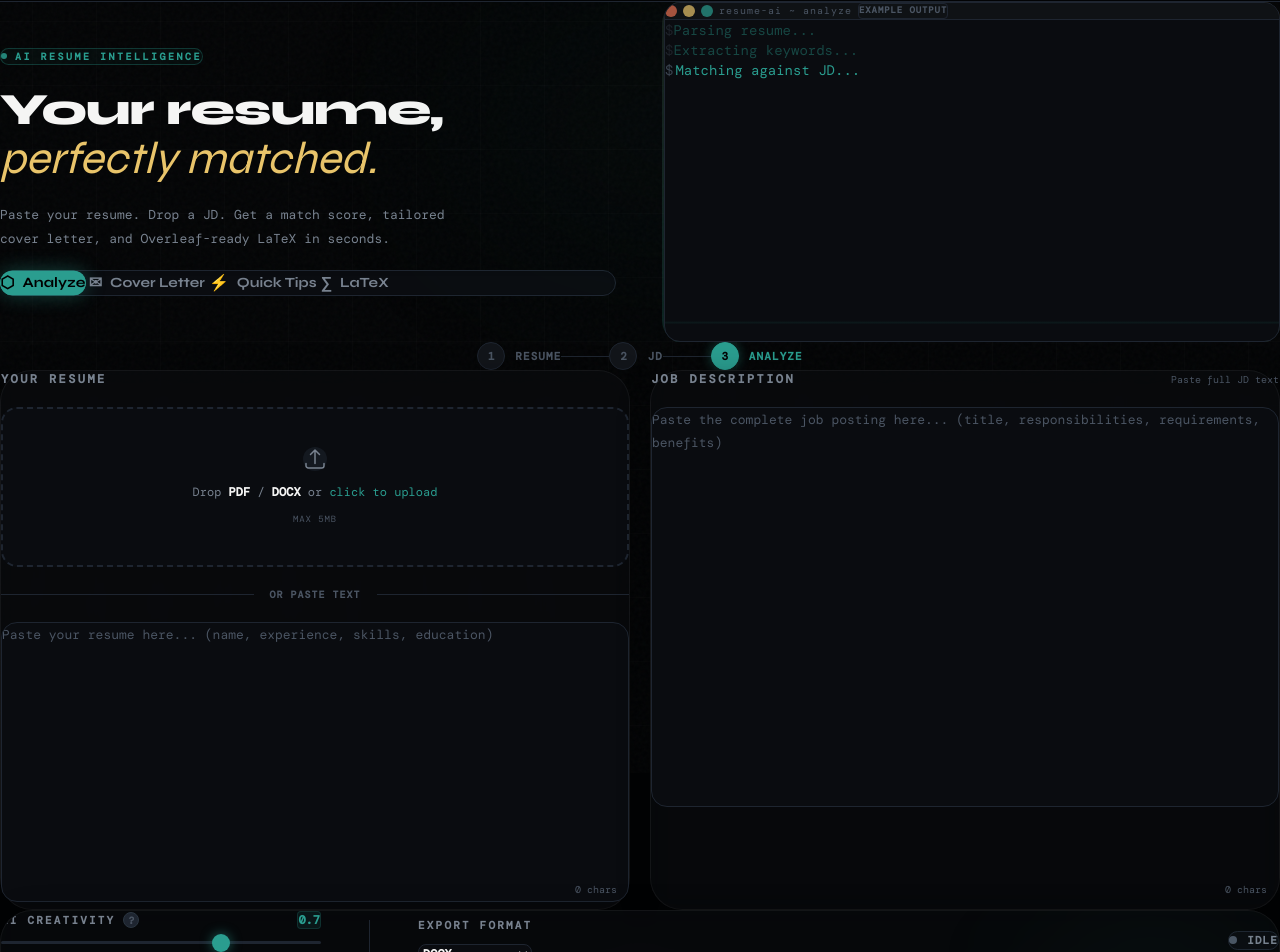
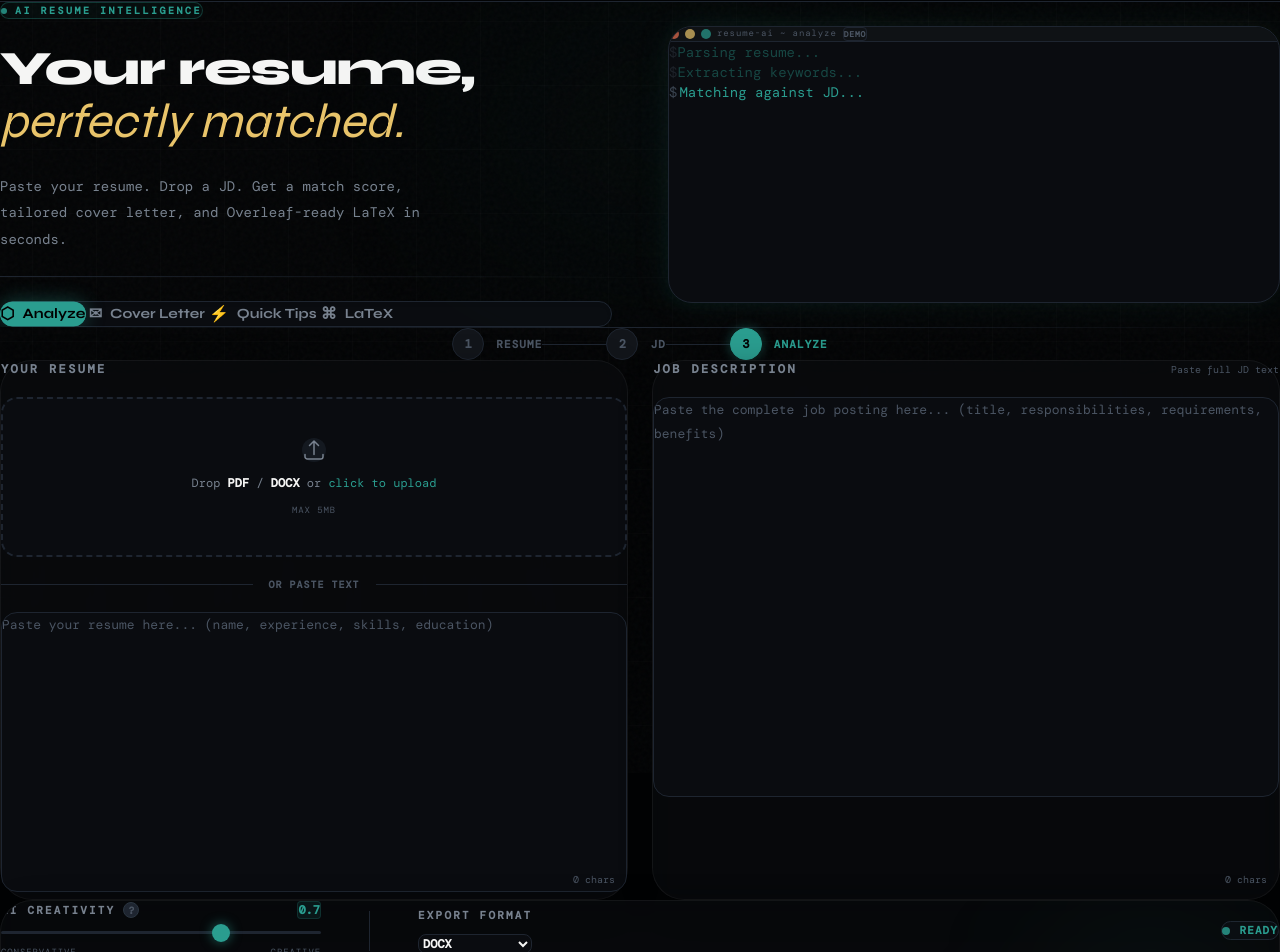
Before and after one commit to maybemnv/Cover-Letter-and-Tailored-Resume-Generator, a Next.js app: page / in a window 1280 px wide. Shown: the part 27-979 px from the top of the page. Built offline with nearby package versions, Linux system fonts and the light colour scheme; a web font is replaced by a local one.

Commit message:
Fixing visual cues

```diff
--- a/src/app/page.tsx
+++ b/src/app/page.tsx
@@ -14,7 +14,7 @@ import OutputPanel from "@/components/OutputPanel";
 import StepIndicator from "@/components/StepIndicator";
 
 export default function Home() {
-  const { mode, setBaseLatexTemplate } = useAppStore();
+  const { mode, setBaseLatexTemplate, status } = useAppStore();
   const [validationError, setValidationError] = useState(false);
 
   useEffect(() => {
@@ -48,42 +48,58 @@ export default function Home() {
       <div className="relative min-h-screen flex flex-col">
         <Navbar />
 
+        {/* Hero Section */}
+        <Hero />
+
+        {/* Divider between hero and form */}
+        <div className="relative z-10 w-full px-3 sm:px-6 lg:px-12 xl:px-16">
+          <div className="h-px w-full bg-gradient-to-r from-transparent via-[#1e2530] to-transparent mb-8" />
+        </div>
+
+        {/* Form Section */}
         <main className="relative z-10 w-full px-3 sm:px-6 lg:px-12 xl:px-16 pb-24 flex-1">
-          <Hero />
-
           <motion.div
             initial={{ opacity: 0, y: 40 }}
             animate={{ opacity: 1, y: 0 }}
             transition={{ duration: 0.8, delay: 0.1, ease: [0.16, 1, 0.3, 1] }}
-            className="space-y-5 mt-2"
+            className="space-y-6"
           >
+            {/* Step Indicator - Full width at top of form section */}
             <StepIndicator mode={mode} />
 
-            <div className={`grid gap-5 ${showResume && showJD ? "lg:grid-cols-2" : "grid-cols-1"}`}>
+            {/* Input Cards */}
+            <div className={`grid gap-6 ${showResume && showJD ? "lg:grid-cols-2" : "grid-cols-1"}`}>
               {showResume && (
-                <div className="glass-panel p-5 sm:p-6 rounded-[2rem]">
+                <div className="glass-panel p-6 sm:p-8 rounded-[2rem]">
                   <ResumeCard hasError={validationError} />
                 </div>
               )}
               {showJD && (
-                <div className={`glass-panel p-5 sm:p-6 rounded-[2rem] ${validationError ? "ring-1 ring-[#e76f51]/30" : ""}`}>
+                <div className={`glass-panel p-6 sm:p-8 rounded-[2rem] ${validationError ? "ring-1 ring-[#e76f51]/30" : ""}`}>
                   <JDCard hasError={validationError} />
                 </div>
               )}
               {mode === "latex" && (
-                <div className={`glass-panel p-5 sm:p-6 rounded-[2rem] ${validationError ? "ring-1 ring-[#e76f51]/30" : ""}`}>
+                <div className={`glass-panel p-6 sm:p-8 rounded-[2rem] ${validationError ? "ring-1 ring-[#e76f51]/30" : ""}`}>
                   <JDCard hasError={validationError} />
                 </div>
               )}
             </div>
 
-            <div className="glass-panel p-5 sm:p-6 rounded-[2rem] space-y-5 relative overflow-hidden">
+            {/* Action Section with Settings and Button */}
+            <div className="glass-panel p-6 sm:p-8 rounded-[2rem] space-y-6 relative overflow-hidden">
               <div className="absolute top-0 right-0 w-64 h-64 bg-[#2a9d8f]/5 blur-3xl rounded-full pointer-events-none" />
+
+              {/* Settings Row */}
               <SettingsRow />
+
               <div className="h-px w-full bg-gradient-to-r from-transparent via-[#1e2530] to-transparent" />
+
+              {/* Action Button */}
               <ActionBar onValidationError={() => setValidationError(true)} />
             </div>
 
+            {/* Output Panel */}
             <OutputPanel />
           </motion.div>
         </main>
--- a/src/components/ActionBar.tsx
+++ b/src/components/ActionBar.tsx
@@ -136,9 +136,11 @@ export default function ActionBar({ onValidationError }: ActionBarProps) {
         </button>
       </div>
 
-      <p className="mt-3 text-center font-mono text-[10px] text-[#4b5563]">
-        Press <kbd className="px-1.5 py-0.5 rounded bg-[#12151a] border border-[#1e2530] text-[#78828f]">Ctrl</kbd> + <kbd className="px-1.5 py-0.5 rounded bg-[#12151a] border border-[#1e2530] text-[#78828f]">Enter</kbd> to run
-      </p>
+      <div className="mt-3 flex items-center justify-center gap-2">
+        <span className="font-mono text-[10px] text-[#4b5563]">
+          Press <kbd className="px-1.5 py-0.5 rounded bg-[#12151a] border border-[#1e2530] text-[#78828f]">Ctrl</kbd> + <kbd className="px-1.5 py-0.5 rounded bg-[#12151a] border border-[#1e2530] text-[#78828f]">Enter</kbd> to run
+        </span>
+      </div>
     </div>
   );
 }
--- a/src/components/Hero.tsx
+++ b/src/components/Hero.tsx
@@ -6,46 +6,56 @@ import TerminalCard from "./TerminalCard";
 
 export default function Hero() {
   return (
-    <section className="relative z-10 pt-8 pb-8 md:pt-10 md:pb-12 overflow-hidden">
+    <section className="relative z-10 pt-12 pb-12 md:pt-16 md:pb-16 overflow-hidden">
+      {/* Background glow */}
       <div className="absolute top-0 left-1/3 w-[500px] h-[250px] bg-[#2a9d8f] opacity-[0.04] blur-[120px] rounded-full pointer-events-none" />
 
-      <div className="grid md:grid-cols-2 gap-8 lg:gap-12 items-center">
+      <div className="grid md:grid-cols-2 gap-10 lg:gap-14 items-center">
+        {/* Left: Hero Content */}
         <motion.div
           initial={{ opacity: 0, x: -20 }}
           animate={{ opacity: 1, x: 0 }}
           transition={{ duration: 0.7, ease: [0.16, 1, 0.3, 1] }}
-          className="flex flex-col gap-5"
+          className="flex flex-col gap-6 py-4"
         >
-          <div className="inline-flex items-center gap-2 self-start px-3 py-1 rounded-full border border-[#2a9d8f]/30 bg-[#2a9d8f]/5">
+          {/* Badge */}
+          <div className="inline-flex items-center gap-2 self-start px-3 py-1.5 rounded-full border border-[#2a9d8f]/30 bg-[#2a9d8f]/5">
             <span className="w-1.5 h-1.5 rounded-full bg-[#2a9d8f] animate-pulse" />
             <p className="font-mono text-[10px] tracking-[0.25em] text-[#2a9d8f] uppercase font-bold">
               AI Resume Intelligence
             </p>
           </div>
 
-          <div className="space-y-1">
-            <h1 className="font-syne text-[2rem] lg:text-[2.8rem] font-extrabold text-[#f5f5f4] leading-[1.1] tracking-tight">
+          {/* Headline */}
+          <div className="space-y-2">
+            <h1 className="font-syne text-[2.2rem] lg:text-[3rem] font-extrabold text-[#f5f5f4] leading-[1.1] tracking-tight">
               Your resume,
             </h1>
-            <h1 className="font-serif italic font-normal text-[2rem] lg:text-[2.8rem] text-[#e9c46a] leading-[1.1]">
+            <h1 className="font-serif italic font-normal text-[2.2rem] lg:text-[3rem] text-[#e9c46a] leading-[1.1]">
               perfectly matched.
             </h1>
           </div>
 
-          <p className="font-mono text-[#78828f] text-[12px] lg:text-[13px] leading-[1.8] max-w-md">
+          {/* Subtitle */}
+          <p className="font-mono text-[#78828f] text-[13px] lg:text-[14px] leading-[1.9] max-w-md">
             Paste your resume. Drop a JD. Get a match score, tailored cover letter, and Overleaf-ready LaTeX in seconds.
           </p>
 
+          {/* Divider */}
+          <div className="h-px w-full bg-gradient-to-r from-[#1e2530] to-transparent" />
+
+          {/* Mode Switcher */}
           <ModeSwitcher />
         </motion.div>
 
+        {/* Right: Terminal Demo */}
         <motion.div
           initial={{ opacity: 0, x: 20 }}
           animate={{ opacity: 1, x: 0 }}
           transition={{ duration: 0.7, delay: 0.15, ease: [0.16, 1, 0.3, 1] }}
           className="relative"
         >
-          <div className="absolute -inset-0.5 bg-gradient-to-tr from-[#2a9d8f]/20 to-[#e9c46a]/10 rounded-3xl blur-opacity-40 pointer-events-none" />
+          <div className="absolute -inset-0.5 bg-gradient-to-tr from-[#2a9d8f]/20 to-[#e9c46a]/10 rounded-3xl blur opacity-30 pointer-events-none" />
           <div className="relative">
             <TerminalCard />
           </div>
--- a/src/components/ModeSwitcher.tsx
+++ b/src/components/ModeSwitcher.tsx
@@ -27,7 +27,7 @@ const MODES: { value: Mode; label: string; icon: string; description: string }[]
   {
     value: "latex",
     label: "LaTeX",
-    icon: "∑",
+    icon: "⌘",
     description: "Create an ATS-optimized LaTeX resume"
   },
 ];
--- a/src/components/SettingsRow.tsx
+++ b/src/components/SettingsRow.tsx
@@ -2,17 +2,9 @@
 
 import { useState } from "react";
 import { useAppStore } from "@/store/appStore";
-import type { ExportFormat, Status } from "@/types";
-
-const STATUS_CONFIG: Record<Status, { label: string; color: string; dot: string }> = {
-  idle:       { label: "idle",       color: "text-[#78828f]", dot: "bg-[#4b5563]" },
-  processing: { label: "processing", color: "text-[#e9c46a]", dot: "bg-[#e9c46a] animate-pulse" },
-  complete:   { label: "complete",   color: "text-[#2a9d8f]", dot: "bg-[#2a9d8f]" },
-  error:      { label: "error",      color: "text-[#e76f51]", dot: "bg-[#e76f51]" },
-};
+import type { ExportFormat } from "@/types";
 
 const FORMATS: ExportFormat[] = ["docx", "pdf", "txt"];
-
 
 function CreativityTooltip() {
   const [show, setShow] = useState(false);
@@ -41,12 +33,13 @@ function CreativityTooltip() {
 
 export default function SettingsRow() {
   const { creativity, setCreativity, exportFormat, setExportFormat, status } = useAppStore();
-  const { label, color, dot } = STATUS_CONFIG[status];
+
+  const isProcessing = status === "processing";
 
   return (
     <div className="flex flex-wrap items-center justify-between gap-6 px-2">
       <div className="flex items-center gap-8 md:gap-12 flex-1">
-
+        {/* Creativity Slider */}
         <div className="flex-1 min-w-[200px] max-w-xs flex flex-col gap-3">
           <div className="flex items-center gap-2 justify-between">
             <div className="flex items-center gap-2">
@@ -66,6 +59,7 @@ export default function SettingsRow() {
             step={0.1}
             value={creativity}
             onChange={(e) => setCreativity(parseFloat(e.target.value))}
+            disabled={isProcessing}
           />
           <div className="flex justify-between font-mono text-[9px] text-[#4b5563] uppercase tracking-widest -mt-1">
             <span>Conservative</span>
@@ -75,7 +69,7 @@ export default function SettingsRow() {
 
         <div className="hidden sm:block w-px h-10 bg-[#1e2530]" />
 
-
+        {/* Export Format */}
         <div className="flex flex-col gap-2.5">
           <span className="font-mono text-[11px] font-bold tracking-[0.2em] text-[#78828f] uppercase">
             Export Format
@@ -83,7 +77,8 @@ export default function SettingsRow() {
           <select
             value={exportFormat}
             onChange={(e) => setExportFormat(e.target.value as ExportFormat)}
-            className="bg-[#0a0c10] border border-[#1e2530] text-[#f5f5f4] text-xs font-bold rounded-lg px-4 py-2 cursor-pointer transition-colors hover:border-[#2a9d8f]/50 font-mono"
+            disabled={isProcessing}
+            className="bg-[#0a0c10] border border-[#1e2530] text-[#f5f5f4] text-xs font-bold rounded-lg px-4 py-2 cursor-pointer transition-colors hover:border-[#2a9d8f]/50 font-mono disabled:opacity-50 disabled:cursor-not-allowed"
           >
             {FORMATS.map((f) => (
               <option key={f} value={f}>{f.toUpperCase()}</option>
@@ -92,13 +87,22 @@ export default function SettingsRow() {
         </div>
       </div>
 
-
-      <div className="flex items-center gap-2.5 bg-[#0a0c10] border border-[#1e2530] px-3.5 py-1.5 rounded-full">
-        <span className={`w-2 h-2 rounded-full ${dot}`} />
-        <span className={`font-mono text-[11px] uppercase font-bold tracking-widest ${color}`}>
-          {label}
-        </span>
-      </div>
+      {/* Status Indicator */}
+      {isProcessing ? (
+        <div className="flex items-center gap-2.5 bg-[#0a0c10] border border-[#1e2530] px-3.5 py-1.5 rounded-full">
+          <span className="w-2 h-2 rounded-full bg-[#e9c46a] animate-pulse" />
+          <span className="font-mono text-[11px] uppercase font-bold tracking-widest text-[#e9c46a]">
+            Processing
+          </span>
+        </div>
+      ) : (
+        <div className="flex items-center gap-2.5 bg-[#0a0c10] border border-[#1e2530] px-3.5 py-1.5 rounded-full">
+          <span className="w-2 h-2 rounded-full bg-[#2a9d8f] animate-pulse" />
+          <span className="font-mono text-[11px] uppercase font-bold tracking-widest text-[#2a9d8f]">
+            Ready
+          </span>
+        </div>
+      )}
     </div>
   );
 }
--- a/src/components/StepIndicator.tsx
+++ b/src/components/StepIndicator.tsx
@@ -24,22 +24,23 @@ export default function StepIndicator({ mode }: { mode: string }) {
   ].filter(Boolean) as { n: number; label: string; done?: boolean; active?: boolean }[];
 
   return (
-    <div className="flex items-center justify-center gap-0 mb-6">
+    <div className="w-full py-4">
+      <div className="flex items-center justify-center gap-0">
         {steps.map((step, idx) => (
           <div key={step.n} className="flex items-center">
             <motion.div
-            className="flex items-center gap-2.5"
+              className="flex items-center gap-3"
               initial={{ opacity: 0, scale: 0.8 }}
               animate={{ opacity: 1, scale: 1 }}
               transition={{ delay: idx * 0.1 }}
             >
-            <div className={`relative w-7 h-7 rounded-full border font-mono text-[11px] font-bold flex items-center justify-center transition-all duration-300 ${
+              <div className={`relative w-8 h-8 rounded-full border font-mono text-[12px] font-bold flex items-center justify-center transition-all duration-300 ${
                 step.done || step.active
                   ? "border-[#2a9d8f] bg-[#2a9d8f] text-[#030405] shadow-[0_0_12px_rgba(42,157,143,0.4)]"
                   : "border-[#1e2530] bg-[#12151a] text-[#4b5563]"
               }`}>
                 {step.done ? (
-                <svg className="w-3.5 h-3.5" viewBox="0 0 20 20" fill="currentColor">
+                  <svg className="w-4 h-4" viewBox="0 0 20 20" fill="currentColor">
                     <path fillRule="evenodd" d="M16.707 5.293a1 1 0 00-1.414 0L8 12.586 4.707 9.293a1 1 0 00-1.414 1.414l4 4a1 1 0 001.414 0l8-8a1 1 0 000-1.414z" clipRule="evenodd" />
                   </svg>
                 ) : (
@@ -58,7 +59,7 @@ export default function StepIndicator({ mode }: { mode: string }) {
               </span>
             </motion.div>
             {idx < steps.length - 1 && (
-            <div className="w-8 md:w-12 h-px bg-[#1e2530] mx-2 shrink-0 relative overflow-hidden">
+              <div className="w-12 md:w-16 h-px bg-[#1e2530] mx-4 shrink-0 relative overflow-hidden">
                 <motion.div
                   className="absolute inset-0 bg-[#2a9d8f]"
                   initial={{ width: "0%" }}
@@ -70,5 +71,6 @@ export default function StepIndicator({ mode }: { mode: string }) {
           </div>
         ))}
       </div>
+    </div>
   );
 }
--- a/src/components/TerminalCard.tsx
+++ b/src/components/TerminalCard.tsx
@@ -49,32 +49,31 @@ export default function TerminalCard() {
   const currentText = current.text.slice(0, charIndex);
 
   return (
-    <div className="relative rounded-2xl bg-[#0a0c10] border border-[#1e2530] overflow-hidden h-[300px] md:h-[340px]">
+    <div className="relative rounded-3xl bg-[#0a0c10] border border-[#1e2530] overflow-hidden shadow-[0_0_40px_rgba(42,157,143,0.08)]">
       <div className="scanline" />
 
-
+      {/* Terminal Header */}
       <div className="flex items-center gap-1.5 px-4 py-3 border-b border-[#1e2530] bg-[#0f1215]">
-        <div className="w-3 h-3 rounded-full bg-[#e76f51]/70 hover:bg-[#e76f51] transition-colors" />
-        <div className="w-3 h-3 rounded-full bg-[#e9c46a]/70 hover:bg-[#e9c46a] transition-colors" />
-        <div className="w-3 h-3 rounded-full bg-[#2a9d8f]/70 hover:bg-[#2a9d8f] transition-colors" />
-        <span className="ml-3 text-[10px] text-[#4b5563] font-mono tracking-widest">
+        <div className="w-2.5 h-2.5 rounded-full bg-[#e76f51]/70 hover:bg-[#e76f51] transition-colors" />
+        <div className="w-2.5 h-2.5 rounded-full bg-[#e9c46a]/70 hover:bg-[#e9c46a] transition-colors" />
+        <div className="w-2.5 h-2.5 rounded-full bg-[#2a9d8f]/70 hover:bg-[#2a9d8f] transition-colors" />
+        <span className="ml-3 text-[9px] text-[#4b5563] font-mono tracking-widest">
           resume-ai ~ analyze
         </span>
-
-        <span className="ml-auto text-[9px] font-mono font-bold tracking-widest text-[#4b5563] uppercase border border-[#1e2530] px-2 py-0.5 rounded">
-          example output
+        <span className="ml-auto text-[8px] font-mono font-bold tracking-widest text-[#4b5563] uppercase border border-[#1e2530] px-2 py-0.5 rounded">
+          demo
         </span>
       </div>
 
-
-      <div className="p-5 space-y-2 font-mono">
+      {/* Terminal Content */}
+      <div className="p-4 md:p-5 space-y-2 font-mono min-h-[220px] md:min-h-[260px]">
         <AnimatePresence>
           {displayed.map((line, i) => (
             <motion.div
               key={`${i}-${line}`}
               initial={{ opacity: 0 }}
               animate={{ opacity: 0.4 }}
-              className="text-sm text-[#2a9d8f]"
+              className="text-[12px] md:text-sm text-[#2a9d8f]"
             >
               <span className="text-[#3a4450] mr-2">$</span>
               {line}
@@ -82,24 +81,24 @@ export default function TerminalCard() {
           ))}
         </AnimatePresence>
 
-
-        <div className={`text-sm flex items-center gap-0.5 ${current.color}`}>
+        {/* Current typing line */}
+        <div className={`text-[12px] md:text-sm flex items-center gap-0.5 ${current.color}`}>
           <span className="text-[#3a4450] mr-2">$</span>
           <span>{currentText}</span>
           <span className="cursor-blink ml-0.5 w-[2px] h-4 bg-current" />
         </div>
 
-
+        {/* Score result */}
         {displayed.includes("Score: 84% ↑") && (
           <motion.div
             initial={{ opacity: 0, y: 8 }}
             animate={{ opacity: 1, y: 0 }}
-            className="mt-4 flex items-baseline gap-3 p-4 rounded-xl bg-[#2a9d8f]/10 border border-[#2a9d8f]/25"
+            className="mt-3 flex items-baseline gap-3 p-3 md:p-4 rounded-xl bg-[#2a9d8f]/10 border border-[#2a9d8f]/25"
           >
-            <span className="font-syne text-5xl font-extrabold text-[#2a9d8f] leading-none">84%</span>
+            <span className="font-syne text-4xl md:text-5xl font-extrabold text-[#2a9d8f] leading-none">84%</span>
             <div className="space-y-0.5">
-              <p className="font-mono text-[11px] font-bold text-[#2a9d8f] leading-none">ATS MATCH</p>
-              <p className="font-mono text-[9px] text-[#4b5563] uppercase tracking-widest">Example output</p>
+              <p className="font-mono text-[10px] md:text-[11px] font-bold text-[#2a9d8f] leading-none">ATS MATCH</p>
+              <p className="font-mono text-[8px] md:text-[9px] text-[#4b5563] uppercase tracking-widest">Example output</p>
             </div>
           </motion.div>
         )}
```
Lines whose indentation alone changed are shown as unchanged.
